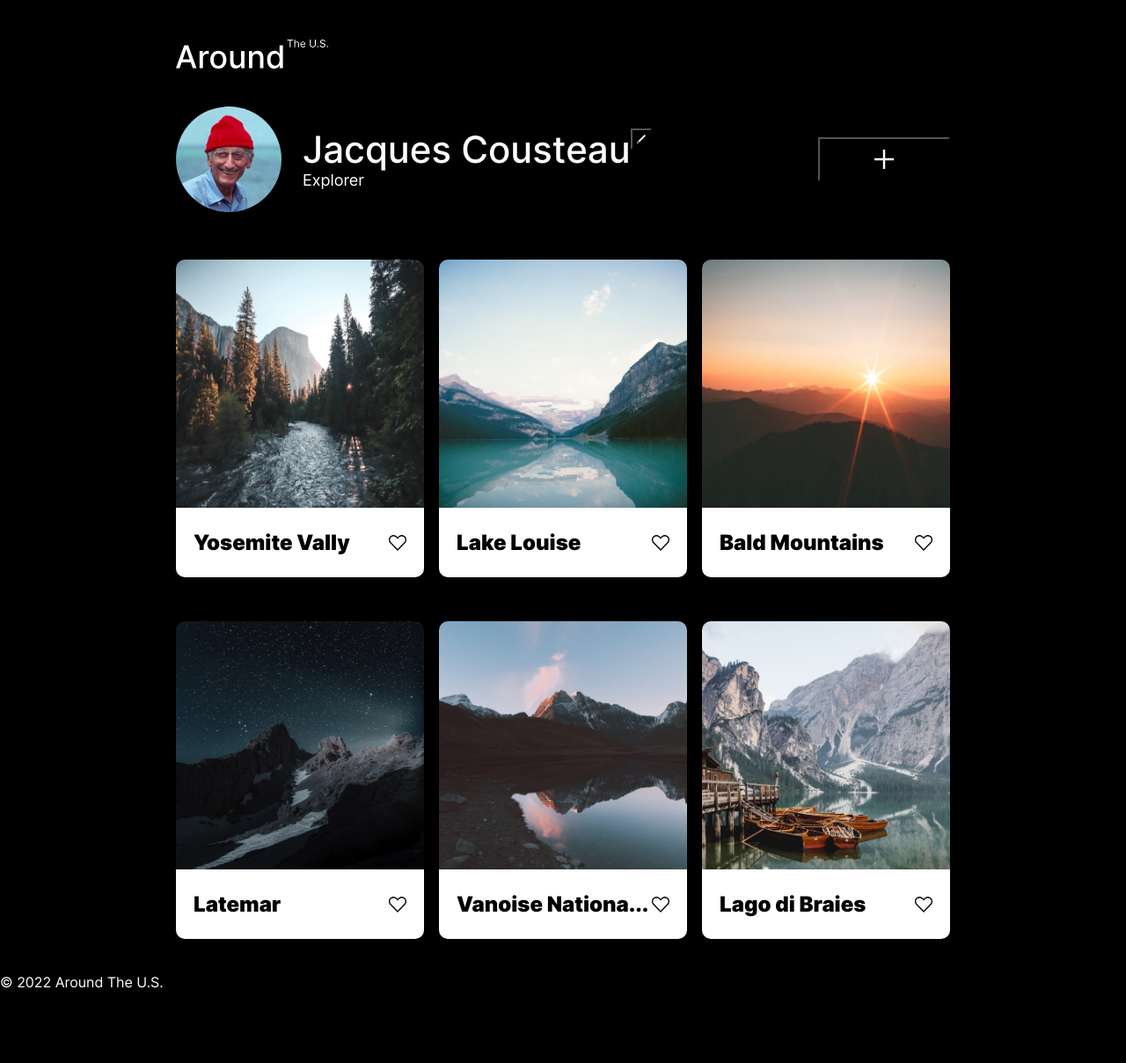
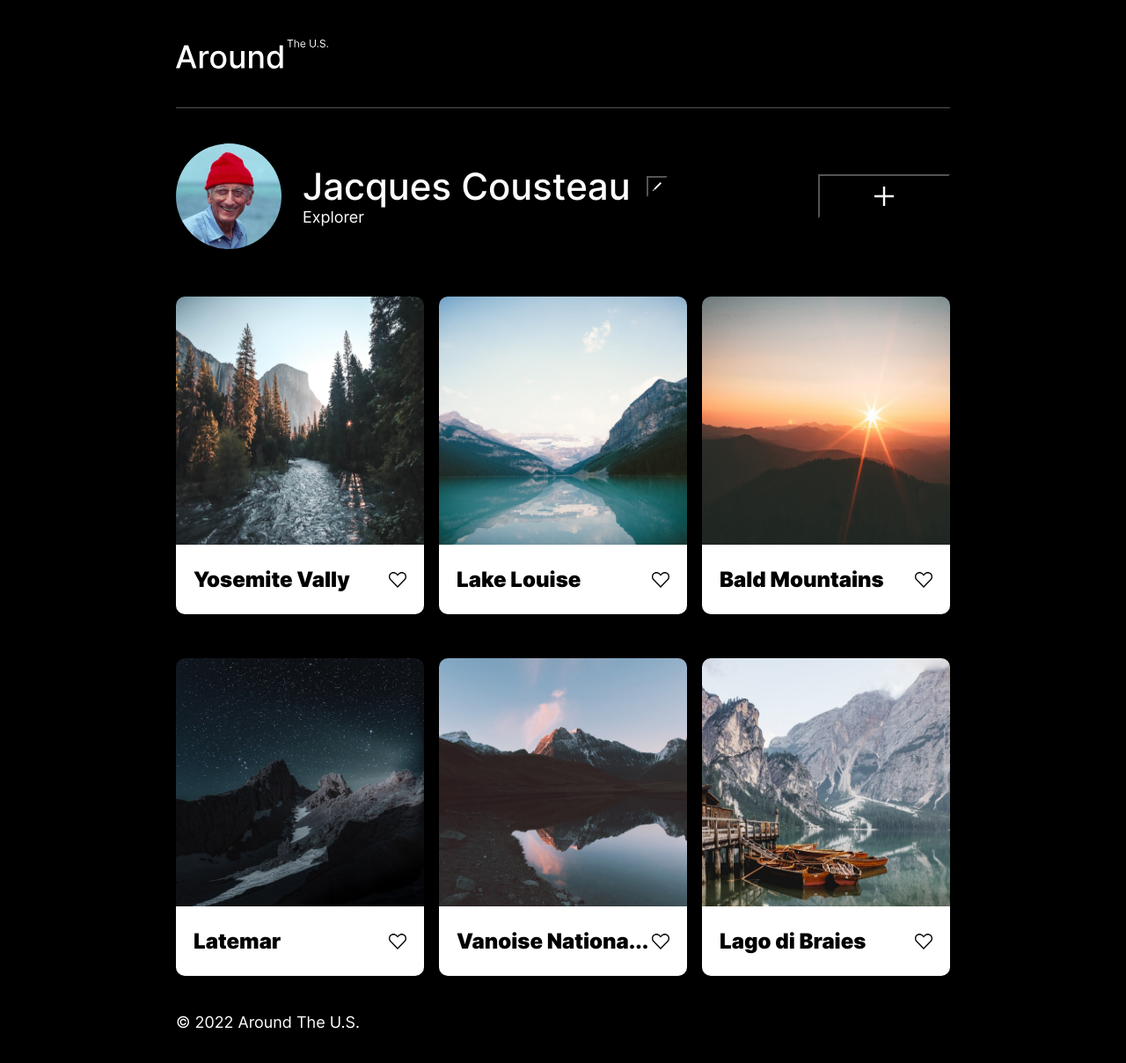
Before and after one commit to aleonar311/se_project_aroundtheus, a plain HTML site: page index.html in a window 1280 px wide. Shown: the whole page at 88% size. Before the commit the page ends 1142 px from the top, so only its background shows below. Drawn offline with Linux system fonts and the light colour scheme.

Commit message:
New Update

```diff
--- a/blocks/cards.css
+++ b/blocks/cards.css
@@ -50,3 +50,8 @@
   height: 18px;
   border: none;
 }
+.card__like-button:hover {
+  opacity: 50%;
+  transition: opacity 0.2s linear;
+  cursor: pointer;
+}
--- a/blocks/footer.css
+++ b/blocks/footer.css
@@ -0,0 +1,10 @@
+.footer {
+  max-width: 880px;
+  margin: 0 auto 60px;
+}
+.footer__copyright {
+  font-family: "Inter", Arial, Helvetica, sans-serif;
+  font-weight: 400;
+  font-size: 18px;
+  line-height: 22px;
+}
--- a/blocks/header.css
+++ b/blocks/header.css
@@ -1,4 +1,7 @@
 .header {
   margin-top: 45px;
   max-width: 880px;
+  border-bottom: 1px solid;
+  border-color: #545454;
+  padding-bottom: 41px;
 }
--- a/blocks/profile.css
+++ b/blocks/profile.css
@@ -9,6 +9,8 @@
     "title button"
     "description description";
   grid-template-columns: minmax(auto, 373px) auto;
+  column-gap: 18px;
+  align-items: center;
 }
 .profile__title {
   font-family: "Inter", Arial, Helvetica, sans-serif;
@@ -40,9 +42,19 @@
   width: 24px;
   grid-area: button;
 }
+.profile__edit-button:hover {
+  opacity: 50%;
+  transition: opacity 0.2s linear;
+  cursor: pointer;
+}
 .profile__add-button {
   background: transparent url(../images/add-icon.svg) center no-repeat;
   width: 150px;
   height: 50px;
   margin-left: auto;
 }
+.profile__add-button:hover {
+  opacity: 50%;
+  transition: opacity 0.2s linear;
+  cursor: pointer;
+}
```
